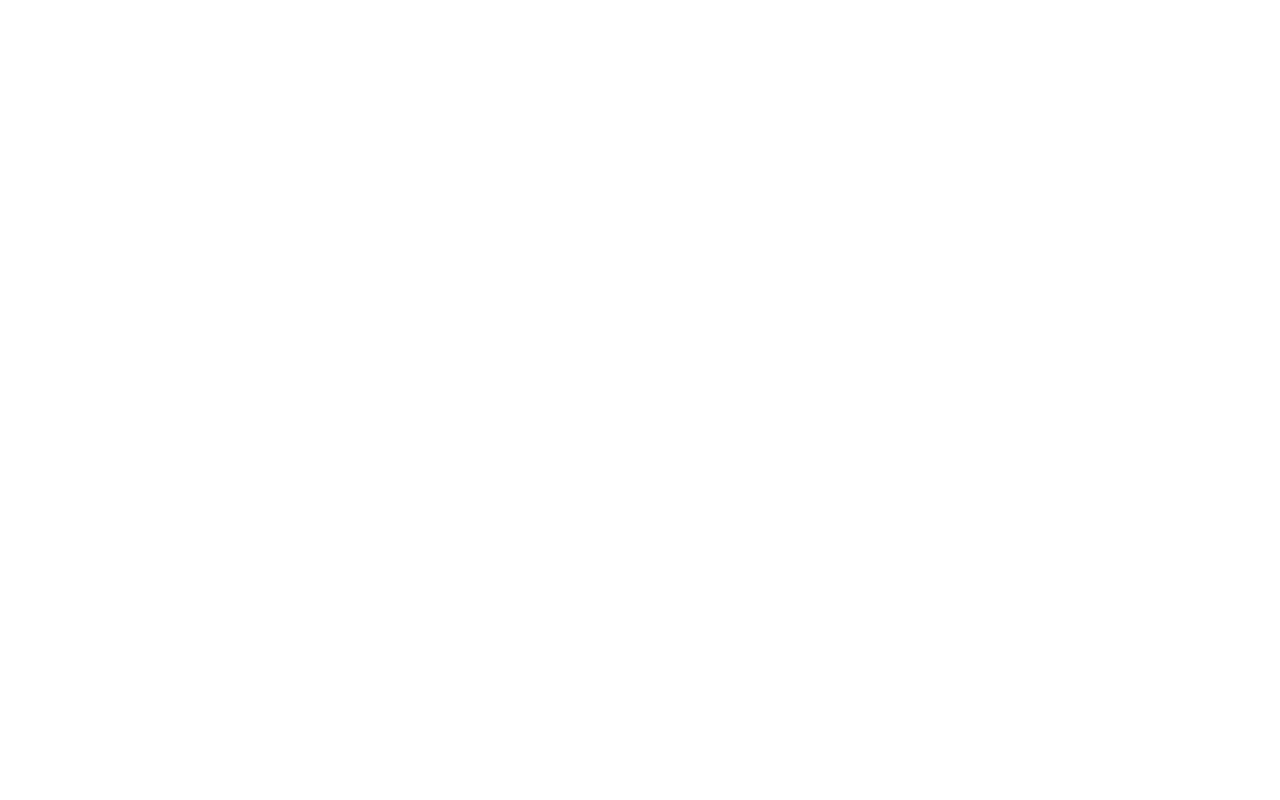
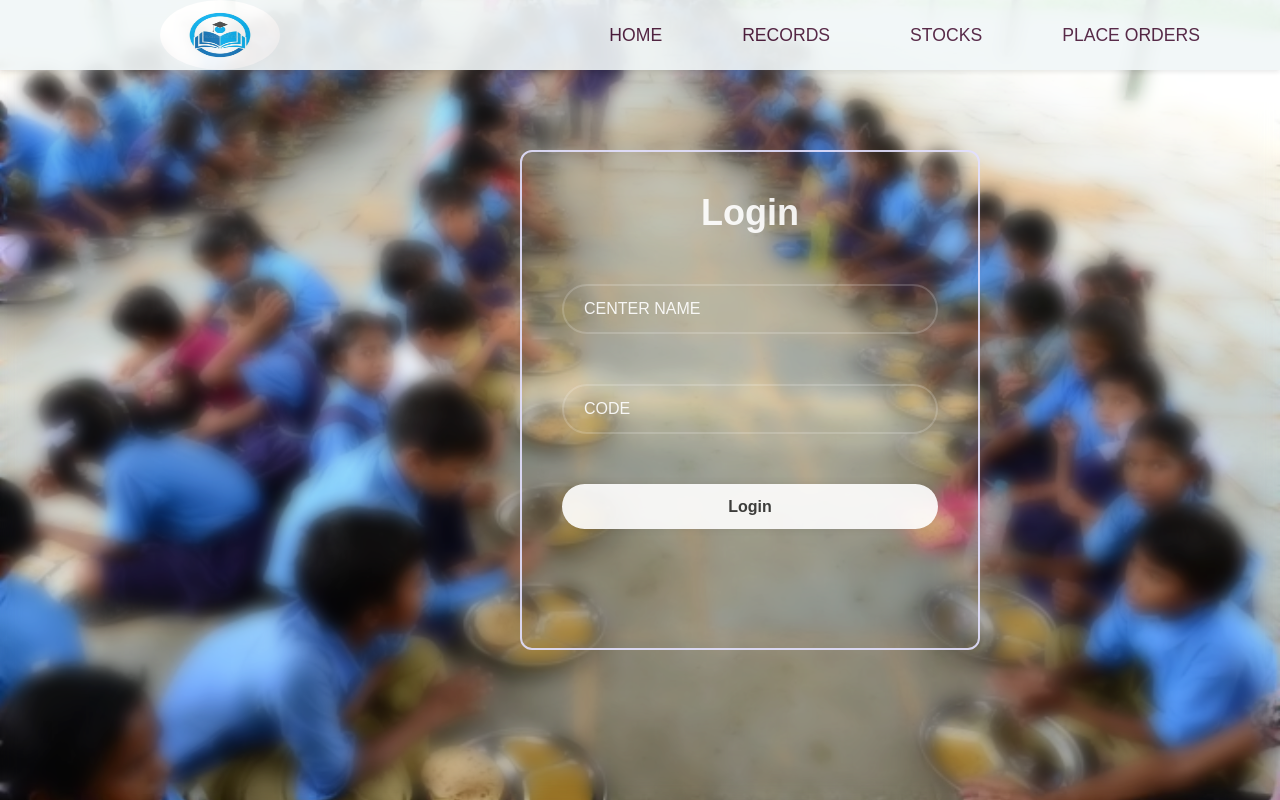
Before and after one commit to ar-vaishnavi/Team-Sadhna, a plain HTML site: page index.html in a window 1280 px wide. Drawn offline with Linux system fonts and the light colour scheme; files whose address does not match are found by name.

Commit message:
Add files via upload

```diff
--- a/index.html
+++ b/index.html
@@ -1,11 +1,41 @@
 <!DOCTYPE html>
 <html lang="en">
+
 <head>
-    <meta charset="UTF-8">
-    <meta name="viewport" content="width=device-width, initial-scale=1.0">
-    <title>Document</title>
+    <meta charset="utf-8">
+    <meta name="viewport" content="width=device-width, initial-scale=1">
+    <title>AWC Management System</title>
+    <link rel="stylesheet" href="style.css">
+    <script src="C:\Users\Nidhishree G\Documents\Hal 13 Team Sadhna\script.js" defer></script>
 </head>
+
 <body>
+    <div class="container">
+        <nav>
+            <img src="image2.webp" alt="school logo">
+            <ul>
+                <li><a href="index.html" target="_blank">HOME</a></li>
+                <li><a href="Records/page.html" target="_self">RECORDS</a></li>
+                <li><a href="Stocks/index.html" target="_self">STOCKS</a></li>
+                <li><a href="orders.html" target="_self">PLACE ORDERS</a></li>
+            </ul>
+        </nav>
+    </div>
 
+    <div class="wrapper">
+        <form id="loginForm" onsubmit="return validateForm()">
+            <h1>Login</h1>
+            <div class="input-box">
+                <input type="text" id="centerName" placeholder="CENTER NAME" required>
+                <i class='bx bxs-user'></i>
+            </div>
+            <div class="input-box">
+                <input type="password" id="code" placeholder="CODE" required>
+                <i class='bx bxs-lock-alt'></i>
+            </div>
+            <button type="button" class="btn" onclick="welcome()">Login</button>
+        </form>
+    </div>
 </body>
+
 </html>
```
Also changed, not shown: Home.html (added, +36 -0 lines).
